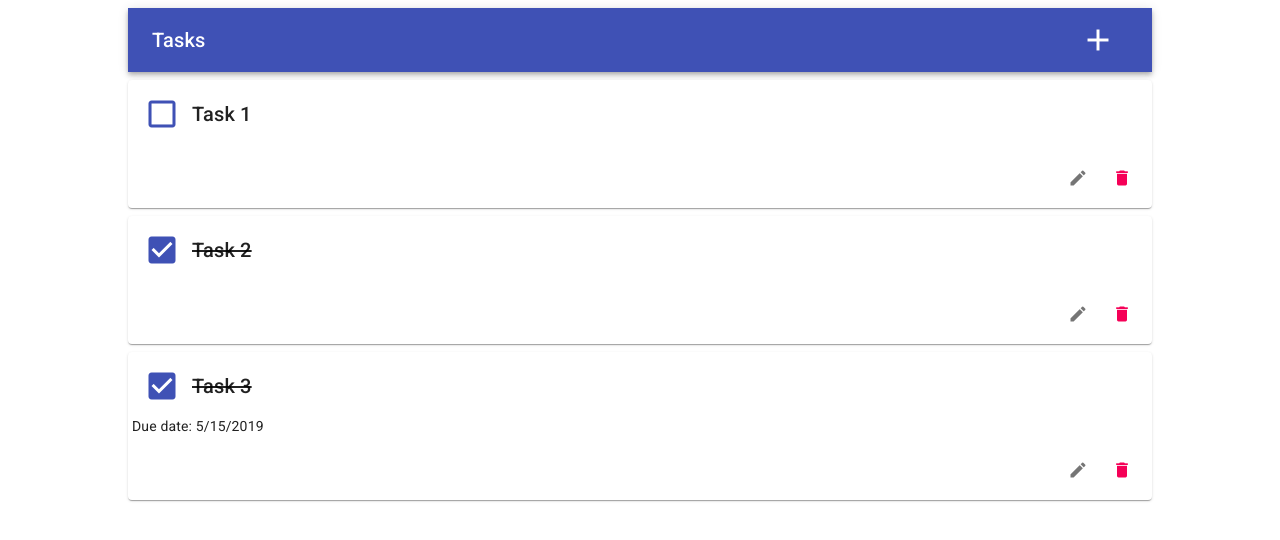
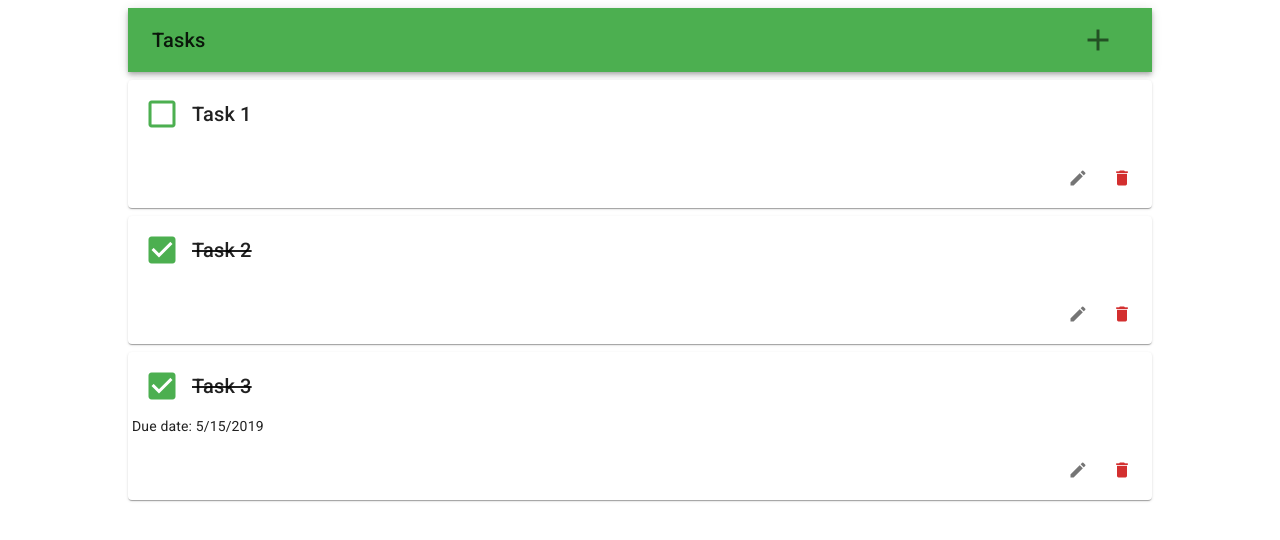
Before and after one commit to Gveir/todo-list-excercise, a React (Create React App) app in the folder react/client/: page / in a window 1280 px wide. Shown: the top 540 px of the page. Built offline with nearby package versions, Linux system fonts and the light colour scheme.

Commit message:
Changed primary and secondary colors of the default theme to green

```diff
--- a/react/client/src/components/App.js
+++ b/react/client/src/components/App.js
@@ -5,6 +5,9 @@ import Icon from '@material-ui/core/Icon';
 import IconButton from '@material-ui/core/IconButton';
 import Toolbar from '@material-ui/core/Toolbar';
 import Typography from '@material-ui/core/Typography';
+import { ThemeProvider } from '@material-ui/styles';
+import { createMuiTheme } from '@material-ui/core/styles';
+import green from '@material-ui/core/colors/green';
 
 import TaskList from './TaskList';
 
@@ -18,21 +21,30 @@ const styles = () => ({
   }
 });
 
+const theme = createMuiTheme({
+  palette: {
+    primary: green,
+    secondary: green
+  }
+});
+
 const App = props => {
   const { classes } = props;
   return (
     <div className={classes.root}>
+      <ThemeProvider theme={theme}>
         <AppBar position="static">
           <Toolbar>
             <Typography variant="h6" color="inherit" className={classes.title}>
               Tasks
             </Typography>
-          <IconButton color="inherit">
+            <IconButton color="error">
               <Icon fontSize="large">add</Icon>
             </IconButton>
           </Toolbar>
         </AppBar>
         <TaskList />
+      </ThemeProvider>
     </div>
   );
 };
--- a/react/client/src/components/TaskCard.js
+++ b/react/client/src/components/TaskCard.js
@@ -9,6 +9,7 @@ import Grid from '@material-ui/core/Grid';
 import Icon from '@material-ui/core/Icon';
 import IconButton from '@material-ui/core/IconButton';
 import Typography from '@material-ui/core/Typography';
+import red from '@material-ui/core/colors/red';
 
 import { toggleComplete, deleteTask } from '../actions';
 
@@ -21,6 +22,9 @@ const styles = () => ({
   },
   titleCompleted: {
     textDecoration: 'line-through'
+  },
+  deleteIcon: {
+    color: red[700]
   }
 });
 
@@ -91,12 +95,10 @@ class TaskCard extends React.Component {
               </IconButton>
             </Grid>
             <Grid item>
-              <IconButton
-                id="task-delete"
-                color="secondary"
-                onClick={this.onTaskDeleteClicked}
-              >
-                <Icon fontSize="small">delete</Icon>
+              <IconButton id="task-delete" onClick={this.onTaskDeleteClicked}>
+                <Icon fontSize="small" className={classes.deleteIcon}>
+                  delete
+                </Icon>
               </IconButton>
             </Grid>
           </Grid>
```
Lines whose indentation alone changed are shown as unchanged.
